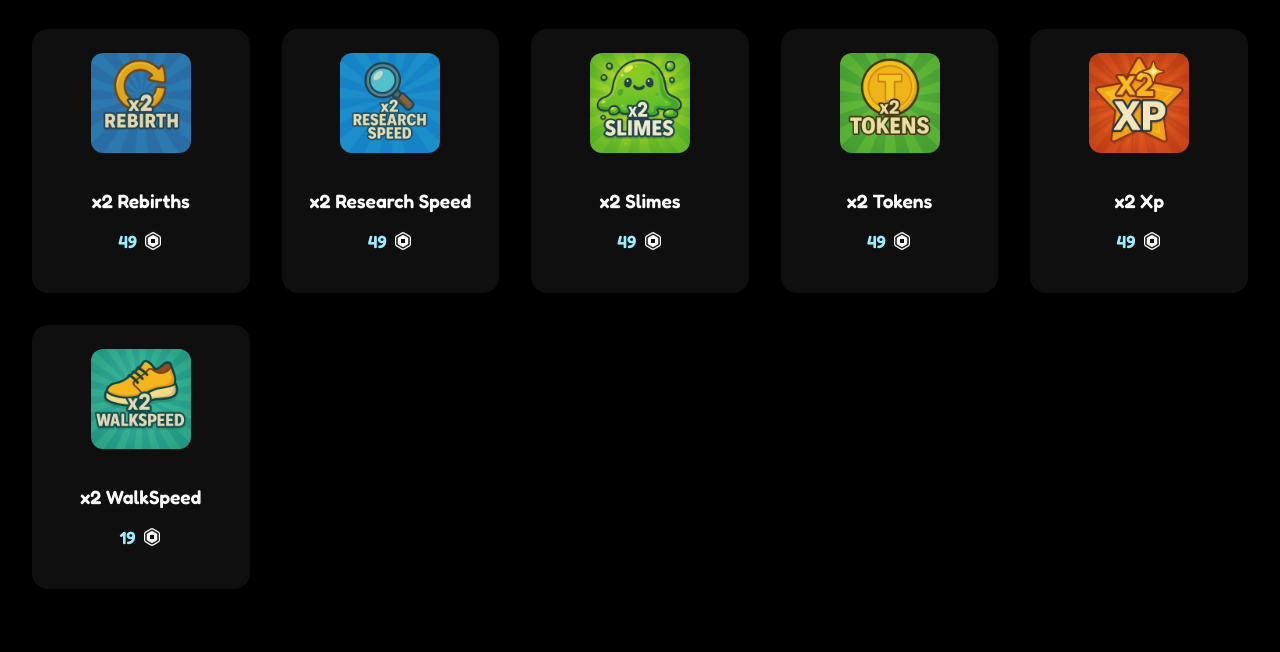
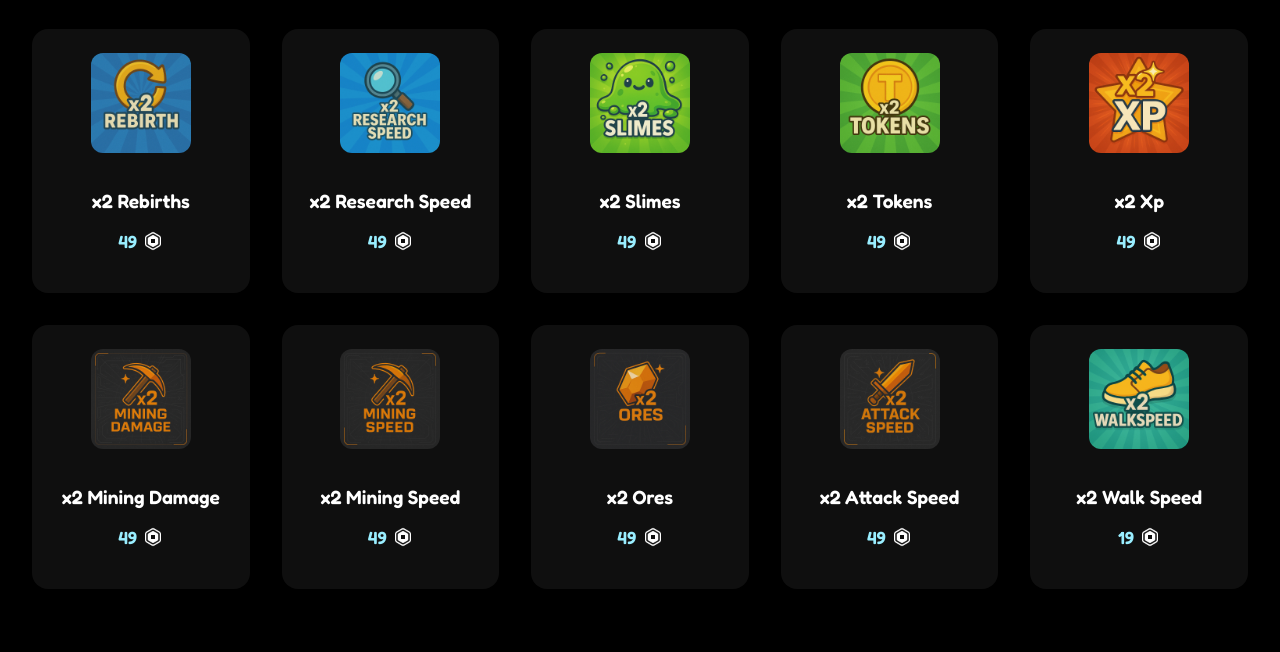
Before and after one commit to Misco-Dev/Up-To-Infinity-Incremental, an Astro site: page /shop in a window 1280 px wide. Shown: the part 1331-1983 px from the top of the page. Built offline with nearby package versions, Linux system fonts and the light colour scheme; Astro itself is replaced by a stand-in of ours; a web font is replaced by a local one.

Commit message:
Adding more content

```diff
--- a/src/pages/shop/index.astro
+++ b/src/pages/shop/index.astro
@@ -22,6 +22,10 @@ import x2Slimes from "@/assets/images/x2Slimes.webp";
 import x2Tokens from "@/assets/images/x2Tokens.webp";
 import x2Xp from "@/assets/images/x2Xp.webp";
 import x2WalkSpeed from "@/assets/images/x2WalkSpeed.webp";
+import x2MiningDamage from "@/assets/images/x2MiningDamage.webp";
+import x2MiningSpeed from "@/assets/images/x2MiningSpeed.webp";
+import x2Ores from "@/assets/images/x2Ores.webp";
+import X2AttackSpeed from "@/assets/images/x2AttackSpeed.webp";
 import Robux from "@/assets/images/robux.png";
 ---
 
@@ -135,8 +139,28 @@ import Robux from "@/assets/images/robux.png";
                 <p class="item-price"><span>49</span><Image src={Robux} alt="Robux" class="item-icon" /></p>
             </div>
             <div class="shop-item">
+                <Image src={x2MiningDamage} alt="x2WalkSpeed" />
+                <h2 class="item-title">x2 Mining Damage</h2>
+                <p class="item-price"><span>49</span><Image src={Robux} alt="Robux" class="item-icon" /></p>
+            </div>
+            <div class="shop-item">
+                <Image src={x2MiningSpeed} alt="x2WalkSpeed" />
+                <h2 class="item-title">x2 Mining Speed</h2>
+                <p class="item-price"><span>49</span><Image src={Robux} alt="Robux" class="item-icon" /></p>
+            </div>
+            <div class="shop-item">
+                <Image src={x2Ores} alt="x2WalkSpeed" />
+                <h2 class="item-title">x2 Ores</h2>
+                <p class="item-price"><span>49</span><Image src={Robux} alt="Robux" class="item-icon" /></p>
+            </div>
+            <div class="shop-item">
+                <Image src={X2AttackSpeed} alt="x2WalkSpeed" />
+                <h2 class="item-title">x2 Attack Speed</h2>
+                <p class="item-price"><span>49</span><Image src={Robux} alt="Robux" class="item-icon" /></p>
+            </div>
+            <div class="shop-item">
                 <Image src={x2WalkSpeed} alt="x2WalkSpeed" />
-                <h2 class="item-title">x2 WalkSpeed</h2>
+                <h2 class="item-title">x2 Walk Speed</h2>
                 <p class="item-price"><span>19</span><Image src={Robux} alt="Robux" class="item-icon" /></p>
             </div>
         </section>
```
Also changed, not shown: src/assets/images/x2AttackSpeed.webp (added), src/assets/images/x2MiningDamage.webp (added), src/assets/images/x2MiningSpeed.webp (added), src/assets/images/x2Ores.webp (added).
